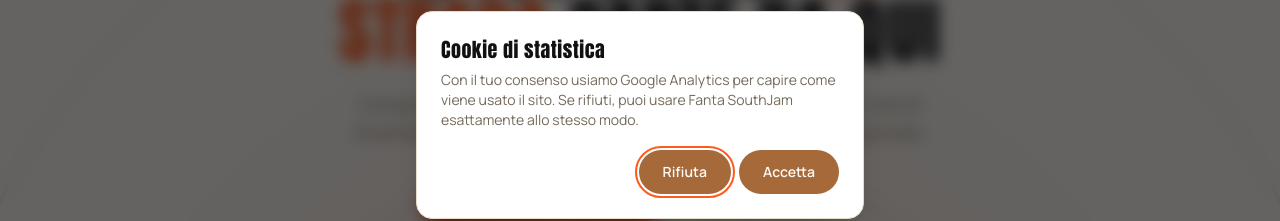
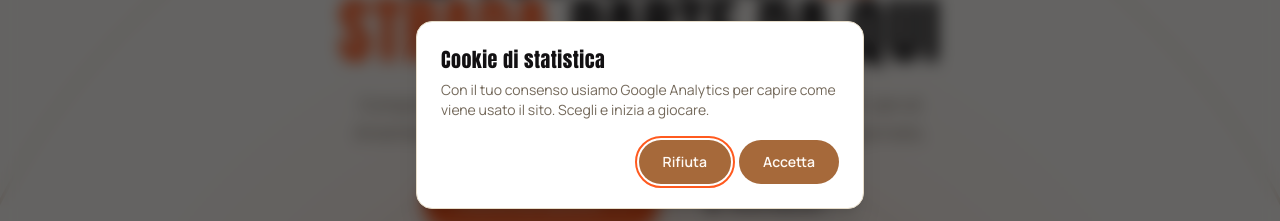
Before and after one commit to smnbrn/FantaSouthJam, a Next.js app: page / in a window 1280 px wide. Shown: the part 285-506 px from the top of the page. Built offline with nearby package versions, Linux system fonts and the light colour scheme; no server answers; the database is empty.

Commit message:
Cookie: testo della finestra più breve
Co-Authored-By: Claude Sonnet 5.5 <noreply@anthropic.com>
Claude-Session: https://claude.ai/code/session_01TFch4JFqyXT5D9QJFJkjkH

```diff
--- a/src/components/shared/cookie-banner.tsx
+++ b/src/components/shared/cookie-banner.tsx
@@ -35,8 +35,8 @@ export function CookieBanner() {
           <DialogHeader>
             <DialogTitle>Cookie di statistica</DialogTitle>
             <DialogDescription>
-              Con il tuo consenso usiamo Google Analytics per capire come viene usato il sito. Se rifiuti, puoi usare
-              Fanta SouthJam esattamente allo stesso modo.
+              Con il tuo consenso usiamo Google Analytics per capire come viene usato il sito. Scegli e inizia a
+              giocare.
             </DialogDescription>
           </DialogHeader>
           <DialogFooter>
```
